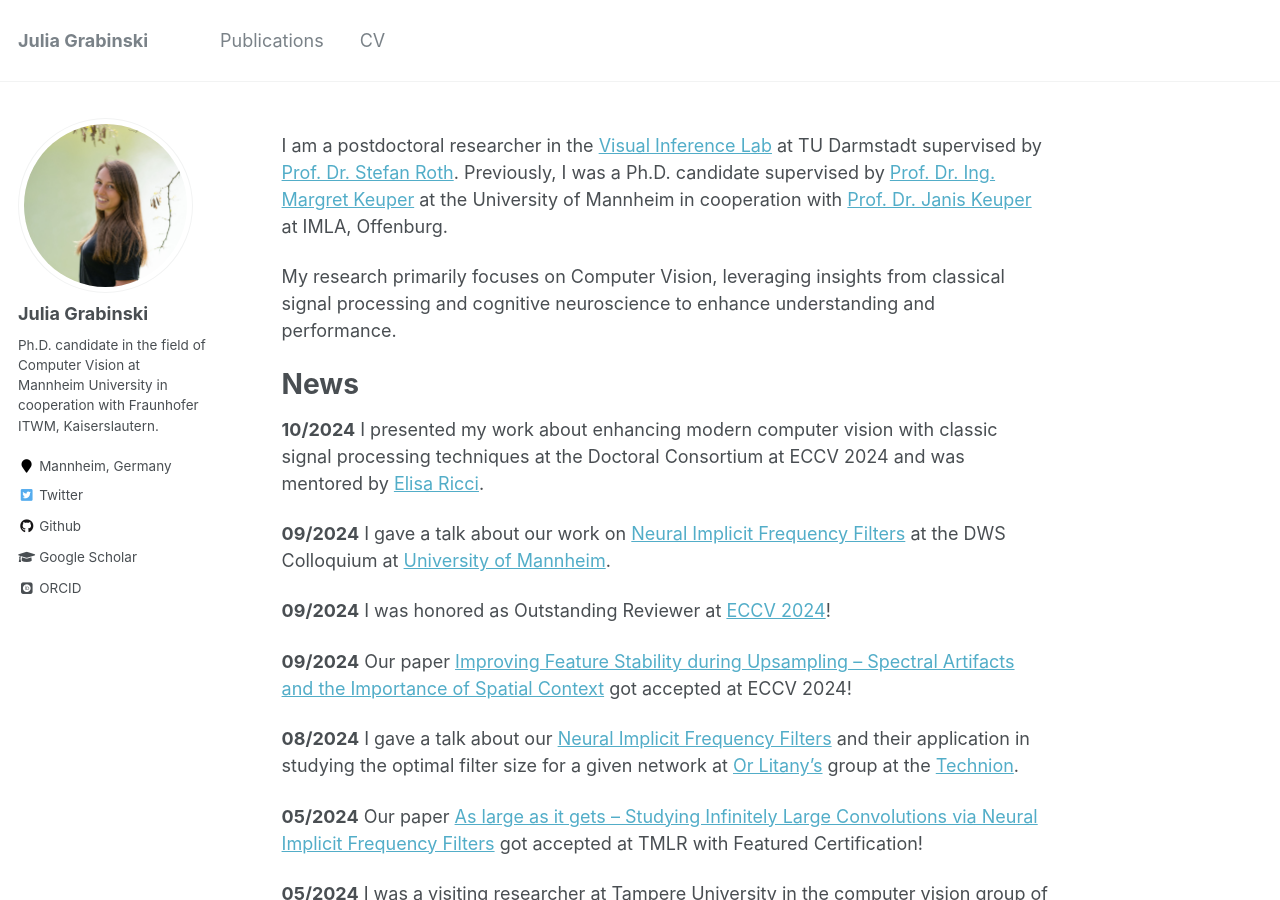
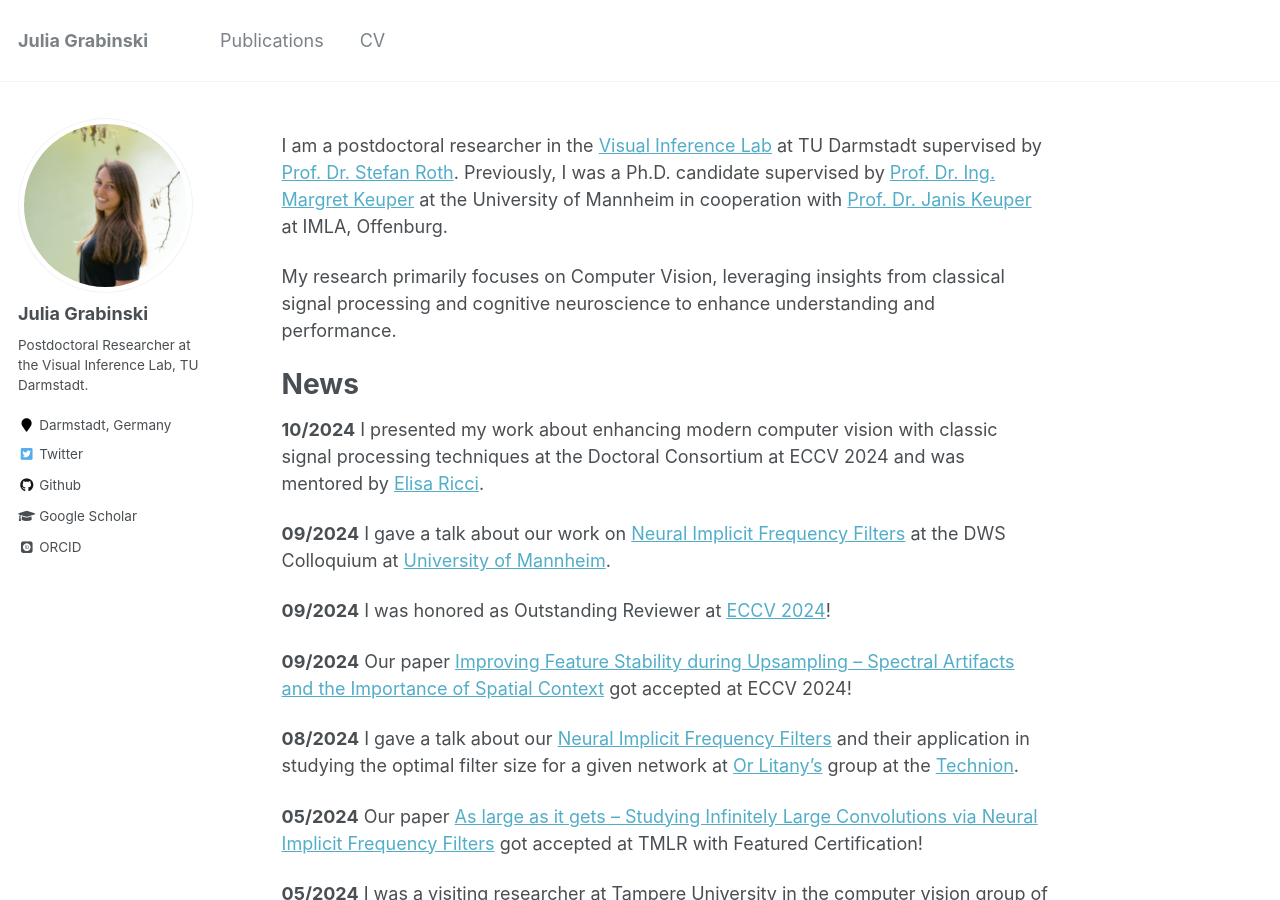
Before and after one commit to GeJulia/gejulia.github.io, a Jekyll site: the page built from _pages/about.md, in a window 1280 px wide and 900 px high. Built offline with Jekyll 4.4.1, drawn with Linux system fonts in a browser that asks for light colours; some web fonts are replaced.

Commit message:
overview update

```diff
--- a/_config.yml
+++ b/_config.yml
@@ -6,7 +6,7 @@
 # `jekyll serve`. If you change this file, please restart the server process.
 
 # Site Settings
-locale                   : "Mannheim, Germany"
+locale                   : "Darmstadt, Germany"
 title                    : "Julia Grabinski"
 title_separator          : "-"
 name                     : &name "Julia Grabinski"
@@ -82,8 +82,8 @@ analytics:
 author:
   name             : "Julia Grabinski"
   avatar           : "JuliaGrabinski.jpg"
-  bio              : "Ph.D. candidate in the field of Computer Vision at Mannheim University in cooperation with Fraunhofer ITWM, Kaiserslautern."
-  location         : "Mannheim, Germany"
+  bio              : "Postdoctoral Researcher at the Visual Inference Lab, TU Darmstadt."
+  location         : "Darmstadt, Germany"
   employer         :
   pubmed           :  # "https://www.ncbi.nlm.nih.gov/pubmed/?term=john+snow"
   googlescholar    : "https://scholar.google.com/citations?user=V9ry9KcAAAAJ&hl=de&oi=ao"
```
